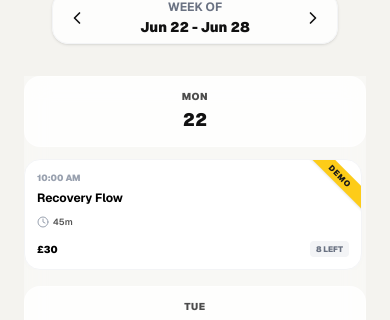
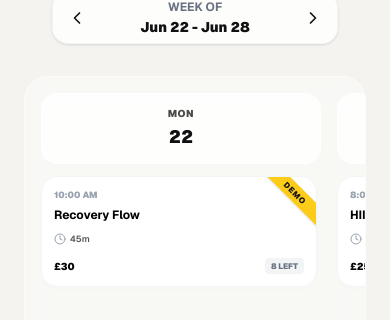
Before and after one commit to ryan1234621/Diesel-Fitness-Demo, a Next.js app: page / in a window 390 px wide. Both pictures are taken after a click on the button 313 px from the left and 1908 px from the top of the page. Shown: the part 1890-2210 px from the top of the page. Built offline with nearby package versions, Linux system fonts and the light colour scheme; no server answers; the database is empty.

Commit message:
style: switch mobile calendar view to horizontal swipeable layout

```diff
--- a/src/components/landing/WeeklySchedule.tsx
+++ b/src/components/landing/WeeklySchedule.tsx
@@ -236,7 +236,7 @@ export function WeeklySchedule() {
             <Loader2 className="w-8 h-8 animate-spin text-gray-400" />
           </div>
         ) : (
-          <div className="grid grid-cols-1 md:grid-cols-7 gap-4 bg-white/40 md:p-4 md:rounded-3xl md:border md:border-white/50 backdrop-blur-md">
+          <div className="flex md:grid md:grid-cols-7 gap-4 overflow-x-auto snap-x hide-scrollbar bg-white/40 p-4 rounded-3xl border border-white/50 backdrop-blur-md">
             {Array.from({ length: 7 }).map((_, idx) => {
               const day = new Date(selectedWeekStart);
               day.setDate(selectedWeekStart.getDate() + idx);
@@ -249,11 +249,8 @@ export function WeeklySchedule() {
               });
               const isToday = new Date().toDateString() === day.toDateString();
 
-              // Hide empty days on mobile to save vertical space
-              const hideOnMobile = daySessions.length === 0 ? 'hidden md:flex' : 'flex';
-
               return (
-                <div key={idx} className={`flex-col min-h-[150px] md:min-h-[450px] space-y-3 ${hideOnMobile}`}>
+                <div key={idx} className="flex-col min-w-[280px] md:min-w-0 md:w-auto snap-center shrink-0 min-h-[450px] space-y-3 flex">
                   <div className={`p-3 rounded-2xl text-center flex flex-col border ${
                     isToday ? 'bg-black text-white border-black shadow-sm' : 'bg-white/80 border-white/50'
                   }`}>
```
